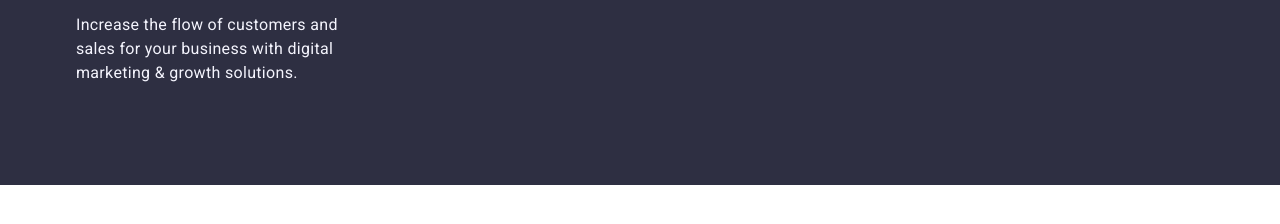
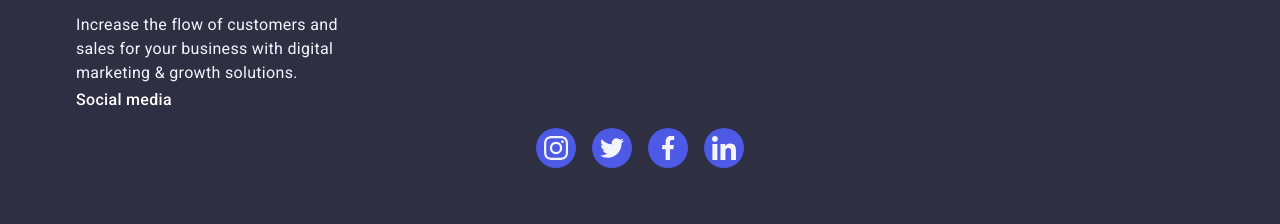
Before and after one commit to olenastepanovych/goit-markup-hw-04, a plain HTML site: page index.html in a window 1280 px wide. Shown: the part 3315-3539 px from the top of the page. Before the commit the page ends 3500 px from the top, so only its background shows below. Drawn offline with nearby package versions, Linux system fonts and the light colour scheme.

Commit message:
four commit

```diff
--- a/css/styles.css
+++ b/css/styles.css
@@ -187,6 +187,7 @@ padding: 16px 32px;
 margin-top: 48px;
 margin-left: auto;
 margin-right: auto;
+transition: background-color 250ms cubic-bezier(0.4, 0, 0.2, 1);
 }
 
 .main-button:hover,
@@ -340,7 +341,8 @@ margin-bottom: 8px;
 }
 
 .social-link:hover {
-    background-color: #404BBF;
+    background-color:#404bbf;
+;
 }
 
 .social-icon {
@@ -402,6 +404,9 @@ margin-bottom: 8px;
     transition: transform 250ms cubic-bezier(0.4, 0, 0.2, 1);
 }
 
+.overlay-blok:hover .portfolio-overlay-text {
+    transform: translateY(0);
+}
 .portfolio-item-container {
     border-bottom: 1px solid #e7e9fc;
     border-left: 1px solid #e7e9fc;
@@ -435,6 +440,18 @@ color: #434455;
     padding: 100px 0;
 }
 
+.container .container-footer {
+    display: flex;
+    flex-direction: row;
+    align-items: baseline;
+}
+
+.container-footer-logo {
+    width: 264px;
+    height: 112px;
+    margin-right: 120px;
+}
+
 .footer-logo .logo-part {
     color: #f4f4fd;
 }
@@ -452,3 +469,45 @@ color: #434455;
     display: inline-block;
     margin-bottom: 16px;
 }
+
+.container-social-footer {
+    display: block;
+    align-items: baseline;
+}
+
+.text-social-footer {
+    font-weight: 500;
+    font-size: 16px;
+    line-height: 1.5;
+    letter-spacing: 0.02em;
+    color:#fff;
+    margin-bottom: 16px;
+}
+
+.icon-footer-list {
+    display: flex;
+    justify-content: center;
+    gap: 16px;
+    margin-top: 8px;
+}
+
+.icon-footer-item {
+    width: 40px;
+    height: 40px;
+}
+
+.social-link-footer {
+    width: 100%;
+    height: 100%;
+    background-color:#4d5ae5;
+    border-radius: 50%;
+    display: flex;
+    align-items: center;
+    justify-content: center;
+    transition: background-color 250ms cubic-bezier(0.4, 0, 0.2, 1);
+}
+
+.social-link-footer.footer-social:hover,
+.social-link-footer.footer-social:focus {
+    background-color: #31d0aa;
+}
--- a/index.html
+++ b/index.html
@@ -258,35 +258,53 @@
                 </div>
               </li>
               <li class="main-portfolio-item">
+                <div class="overlay-blok">
                   <img src="./images/cashless_payment-min.jpg" alt="Cashless Payment" width="360" height="300" class="main-portfolio-item-image"/>
+                  <p class="portfolio-overlay-text">14 Stylish and User-Friendly App Design Concepts · Task Manager App · Calorie Tracker App · Exotic Fruit Ecommerce App · Cloud Storage App</p>
+                </div>
                 <div class="portfolio-item-container">
                   <h3 class="subtitle-portfolio">Cashless Payment</h3>
                   <p class="main-portfolio-text">Marketing</p>
                 </div>
               </li>
               <li class="main-portfolio-item">
+                <div class="overlay-blok">
                   <img src="./images/meditation_app-min.jpg" alt="Meditation App" width="360" height="300" class="main-portfolio-item-image"/>
+                  <p class="portfolio-overlay-text">14 Stylish and User-Friendly App Design Concepts · Task Manager App · Calorie Tracker App · Exotic Fruit Ecommerce App · Cloud Storage App</p>
+                </div>
                 <div class="portfolio-item-container">
                   <h3 class="subtitle-portfolio">Meditation App</h3>
                   <p class="main-portfolio-text">App</p>
                 </div>
               </li>
               <li class="main-portfolio-item">
+                <div class="overlay-blok">
                   <img src="./images/taxi_service-min.jpg" alt="Taxi Service" width="360" height="300" class="main-portfolio-item-image"/>
+                  <p class="portfolio-overlay-text">14 Stylish and User-Friendly App Design Concepts · Task Manager App · Calorie Tracker App · Exotic Fruit Ecommerce App · Cloud Storage App</p>
+                </div>
+
                 <div class="portfolio-item-container">
                   <h3 class="subtitle-portfolio">Taxi Service</h3>
                   <p class="main-portfolio-text">Marketing</p>
                 </div>
                 </li>
               <li class="main-portfolio-item">
+                <div class="overlay-blok">
                   <img src="./images/screen_illustrations-min.jpg" alt="Screen Illustrations" width="360" height="300" class="main-portfolio-item-image"/>
+                  <p class="portfolio-overlay-text">14 Stylish and User-Friendly App Design Concepts · Task Manager App · Calorie Tracker App · Exotic Fruit Ecommerce App · Cloud Storage App</p>
+                </div>
+
                 <div class="portfolio-item-container">
                   <h3 class="subtitle-portfolio">Screen Illustrations</h3>
                   <p class="main-portfolio-text">Design</p>
                 </div>
                 </li>
               <li class="main-portfolio-item">
+                <div class="overlay-blok">
                   <img src="./images/online_courses-min.jpg" alt="Online Courses" width="360" height="300" class="main-portfolio-item-image"/>
+                  <p class="portfolio-overlay-text">14 Stylish and User-Friendly App Design Concepts · Task Manager App · Calorie Tracker App · Exotic Fruit Ecommerce App · Cloud Storage App</p>
+                </div>
+
                 <div class="portfolio-item-container">
                   <h3 class="subtitle-portfolio">Online Courses</h3>
                   <p class="main-portfolio-text">Marketing</p>
@@ -298,9 +316,44 @@
     </main>
     <!-- FOOTER -->
     <footer class="footer">
-      <div class="container">
+      <div class="container container-footer">
+        <div class="container-footer-logo">
           <a class="footer-logo" href="./index.html">Web<span class="logo-part">Studio</span></a>
           <p class="footer-text">Increase the flow of customers and sales for your business with digital marketing & growth solutions.</p>
+        </div>
+        <div class="container-social-footer">
+          <p class="text-social-footer">Social media</p>
+          <ul class="icon-footer-list">
+            <li class="icon-footer-item">
+              <a class="social-link-footer footer-social" href="">
+                <svg class="social-icon" width="24" height="24">
+                  <use href="./images/icons.svg#icon-instagram"></use>
+                </svg>
+              </a>
+            </li>
+            <li class="icon-footer-item">
+              <a class="social-link-footer footer-social" href="">
+                <svg class="social-icon" width="24" height="24">
+                  <use href="./images/icons.svg#icon-twitter"></use>
+                </svg>
+              </a>
+            </li>
+            <li class="icon-footer-item">
+              <a class="social-link-footer footer-social" href="">
+                <svg class="social-icon" width="24" height="24">
+                  <use href="./images/icons.svg#icon-facebook"></use>
+                </svg>
+              </a>
+            </li>
+            <li class="icon-footer-item">
+              <a class="social-link-footer footer-social" href="">
+                <svg class="social-icon" width="24" height="24">
+                  <use href="./images/icons.svg#icon-linkedin"></use>
+                </svg>
+              </a>
+            </li>
+          </ul>
+        </div>
       </div>
     </footer>
   </body>
```
Lines whose indentation alone changed are shown as unchanged.
